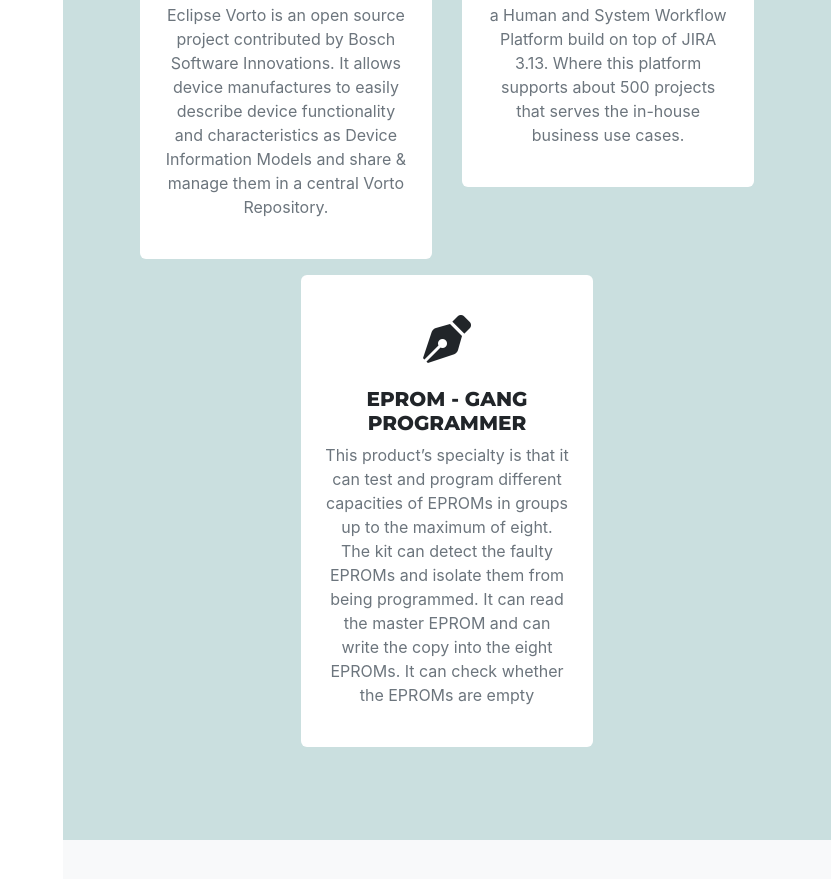
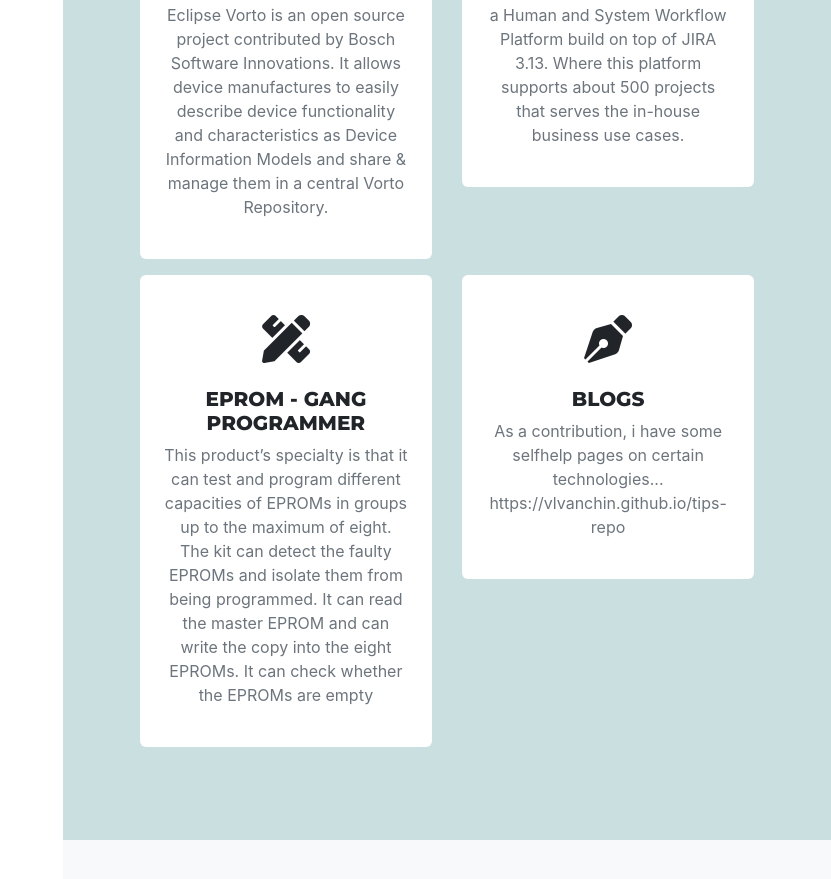
Before and after one commit to vlvanchin/vlvanchin.github.io, a plain HTML site: page index.html in a window 1280 px wide. Shown: the part 3960-4839 px from the top of the page, without its empty margins (449-1280 px from the left). Drawn offline with nearby package versions, Linux system fonts and the light colour scheme; a script that the page names is missing; some icons are missing.

Commit message:
website updated
Signed-off-by: vlvanchin <vlvanchin@gmail.com>

```diff
--- a/index.html
+++ b/index.html
@@ -299,9 +299,19 @@
 
     <div class="col-12 col-lg-6 col-md-6 mb-3">
       <div class="card p-4">
-        <i class="mt-3  fa fa-pen-nib fa-3x"></i>
+        <i class="mt-3  fa fa-pencil-ruler fa-3x"></i>
         <h5 class="mt-4">EPROM - Gang Programmer</h5>
         <p class="text-muted">This product’s specialty is that it can test and program different capacities of EPROMs in groups up to the maximum of eight. The kit can detect the faulty EPROMs and isolate them from being programmed. It can read the master EPROM and can write the copy into the eight EPROMs. It can check whether the EPROMs are empty </p>
+      </div>
+    </div>
+
+
+
+    <div class="col-12 col-lg-6 col-md-6 mb-3">
+      <div class="card p-4">
+        <i class="mt-3  fa fa-pen-nib fa-3x"></i>
+        <h5 class="mt-4">Blogs</h5>
+        <p class="text-muted">As a contribution, i have some selfhelp pages on certain technologies... https://vlvanchin.github.io/tips-repo</p>
       </div>
     </div>
 
```
